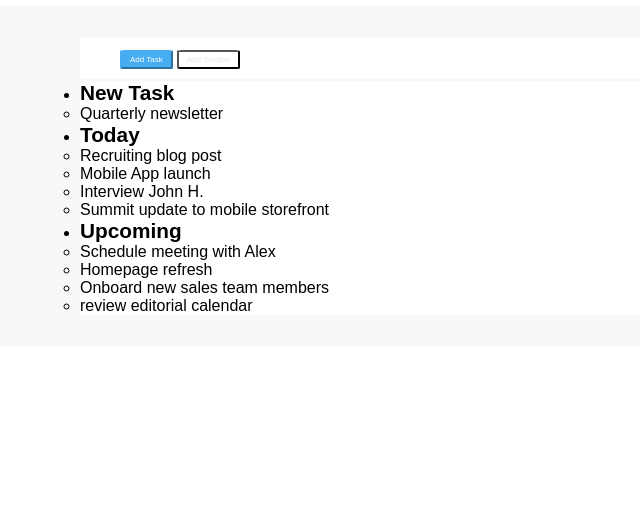
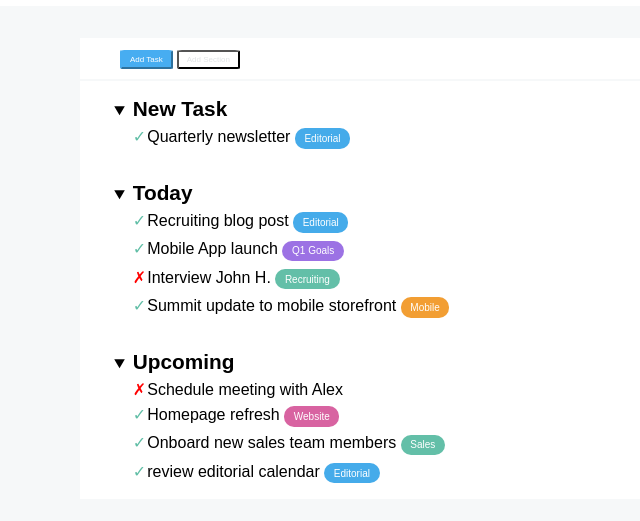
Before and after one commit to MatteoDiMario96/html-css-toboolist, a plain HTML site: page index.html in a window 1280 px wide. Shown: the part 53-574 px from the top of the page, without its empty margins (0-640 px from the left). Drawn offline with Linux system fonts and the light colour scheme.

Commit message:
Creazione celle check and cross, e rettangoli finali

```diff
--- a/css/style.css
+++ b/css/style.css
@@ -12,6 +12,7 @@ header{
 
 ul{
     font-family: Arial, Helvetica, sans-serif;
+    list-style-type: disclosure-open;
 }
 
 h2{
@@ -66,10 +67,72 @@ h2{
     padding: .6rem 2.5rem;
 }
 
-.lista-padre{
+.li-padre{
+    margin-left: 3.3rem;
+    padding-top: 1rem;
+    padding-bottom: 1rem;
+}
+
+.li-figlio{
+    padding-top: .4rem;
+}
+
+.li-figlio-fatto{
+    list-style-type: none;
+}
+
+.li-figlio-non-fatto{
+list-style-type: none;
+}
+
+.span-inlineblock{
+    display: inline-block;
+}
+
+.circle{
+    border-radius: 50%;
+    width: 10px;
+    height: 10px;
+    border-color: #bbe5dc;
+}
+
+.check-marker{
+    color: #60bea6;
+    font-weight: 400;
 
 }
 
-.lista-figlio{
+.cross-marker{
+color: red;
+}
 
+.tipo-legenda{
+    padding: .3rem .6rem;
+    color: white;
+    font-size: 10px;
+    border-radius: 10px;
 }
+
+.inline{
+    display: inline-block;
+}
+
+.blu{
+    background-color: #45abea;
+}
+
+.verde{
+    background-color: #63bfa8;
+}
+
+.viola{
+    background-color: #9c72e4;
+}
+
+.fucsia{
+    background-color: #d863a1;
+}
+
+.arancione{
+    background-color: #f29e33;
+}
--- a/index.html
+++ b/index.html
@@ -33,60 +33,111 @@
             <!--Lista Padre-->
             <ul>
                 <section>
-                    <li>
+                    <li class="li-padre">
                         <h2>
                             New Task
                         </h2>
                         <!--Lista Figlio-->
                         <ul>
-                            <li>
+                            <li class="li-figlio li-figlio-fatto">
+                                <div class="span-inlineblock circle">
+                                    <p class="check-marker">&check;</p>
+                                </div>
                                 Quarterly newsletter
+                                    <div class="inline tipo-legenda blu">
+                                        Editorial
+                                    </div>
                             </li>
                         </ul>
                     </li>
                 </section>
 
                 <section>
-                    <li>
+                    <li class="li-padre">
                         <h2>
                             Today
                         </h2>
                         <!--Lista Figlio-->
                         <ul>
-                            <li>
-                                    Recruiting blog post
+                            <li class="li-figlio li-figlio-fatto">
+                                <div class="span-inlineblock circle">
+                                    <p class="check-marker">&check;</p>
+                                </div>
+                                Recruiting blog post
+                                    <div class=" inline tipo-legenda blu">
+                                            Editorial
+                                    </div>
                             </li>
-                            <li>
+                            <li class="li-figlio li-figlio-fatto">
+                                <div class="span-inlineblock circle">
+                                    <p class="check-marker">&check;</p>
+                                </div>
                                 Mobile App launch
+                                    <div class=" inline tipo-legenda viola">
+                                        Q1 Goals
+                                    </div>
                             </li>
-                            <li>
+                            <li class="li-figlio li-figlio-non-fatto">
+                                <div class="span-inlineblock circle">
+                                    <p class="cross-marker">&cross;</p>
+                                </div>
                                 Interview John H.
+                                    <div class=" inline tipo-legenda verde">
+                                        Recruiting
+                                    </div>
                             </li>
-                            <li>
+                            <li class="li-figlio li-figlio-fatto">
+                                <div class="span-inlineblock circle">
+                                    <p class="check-marker">&check;</p>
+                                </div>
                                 Summit update to mobile storefront
+                                    <div class=" inline tipo-legenda arancione">
+                                        Mobile
+                                    </div>
                             </li>
                         </ul>
                     </li>
                 </section>
 
                 <section>
-                    <li>
+                    <li class="li-padre">
                         <h2>
                             Upcoming
                         </h2>
                         <!--Lista Figlio-->
                         <ul>
-                            <li>
+                            <li class="li-figlio li-figlio-non-fatto">
+                                <div class="span-inlineblock circle">
+                                    <p class="cross-marker">&cross;</p>
+                                </div>
                                 Schedule meeting with Alex
                             </li>
-                            <li>
+                            <li class="li-figlio li-figlio-fatto">
+                                <div class="span-inlineblock circle">
+                                    <p class="check-marker">&check;</p>
+                                </div>
                                 Homepage refresh
+                                <div class=" inline tipo-legenda fucsia">
+                                    Website
+                                </div>
                             </li>
-                            <li>
+                            <li class="li-figlio li-figlio-fatto">
+                                <div class="span-inlineblock circle">
+                                    <p class="check-marker">&check;</p>
+                                </div>
                                 Onboard new sales team members
+                                <div class=" inline tipo-legenda verde">
+                                    Sales
+                                </div>
                             </li>
-                            <li>
+                            <li class="li-figlio li-figlio-fatto">
+                                <div class="span-inlineblock circle">
+                                    <p class="check-marker">&check;</p>
+                                </div>
                                 review editorial calendar
+                                    <div class=" inline tipo-legenda blu">
+                                        Editorial
+                                    </div>
                             </li>
                         </ul>
                     </li>
```
